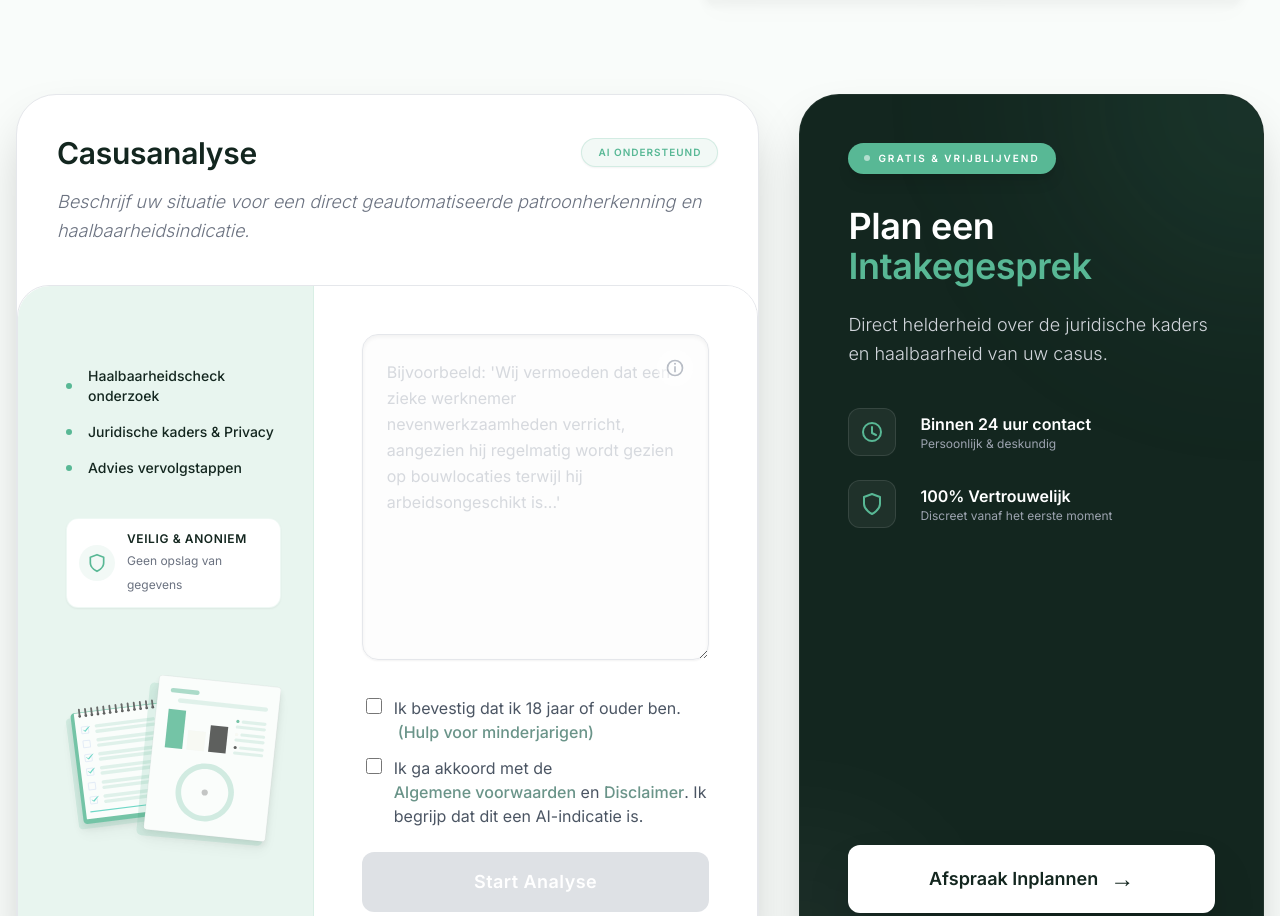
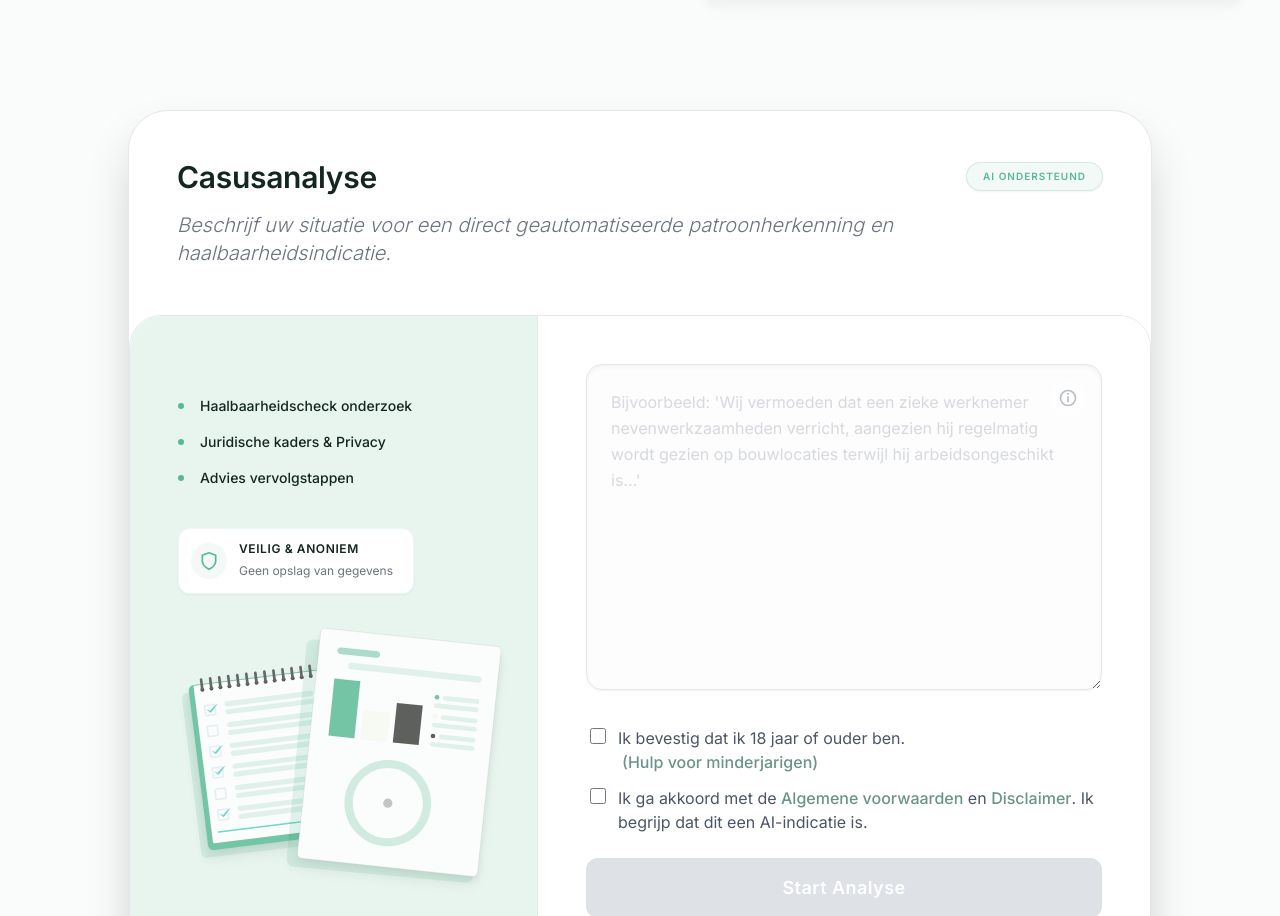
Before and after one commit to PaulienCharlotte/Doddar, a React (Vite) app: page / in a window 1280 px wide. Shown: the part 576-1492 px from the top of the page. Built offline with nearby package versions, Linux system fonts and the light colour scheme; a web font is replaced by a local one.

Commit message:
Finalize vertical stack layout and optimized mobile UI

```diff
--- a/components/Home.tsx
+++ b/components/Home.tsx
@@ -162,20 +162,19 @@ const Home: React.FC<HomeProps> = ({
             </section>
 
             {/* Main Action Section - Analysis & Intake */}
-            <section ref={inputSectionRef} className="relative z-30 px-4 mt-4 md:mt-8 pb-24 md:pb-32">
-                <div className="max-w-7xl mx-auto">
-                    <div className="grid lg:grid-cols-[1.6fr_1fr] gap-10 items-stretch">
+            <section ref={inputSectionRef} className="relative z-30 px-4 mt-8 md:mt-12 pb-24 md:pb-32">
+                <div className="max-w-5xl mx-auto space-y-12">
 
-                        {/* Left: Component - Analysis Tool */}
+                    {/* Top: Component - Analysis Tool */}
                     <div className="bg-white rounded-[2.5rem] shadow-2xl border border-[#E5E7EB] overflow-hidden flex flex-col">
-                            <div className="p-8 md:p-10 pb-2">
-                                <div className="flex items-center justify-between mb-4">
+                        <div className="p-8 md:p-12 pb-2">
+                            <div className="flex flex-col md:flex-row md:items-center justify-between gap-4 mb-4">
                                 <h3 className="text-3xl md:text-3xl font-bold text-[#13261f]">Casusanalyse</h3>
-                                    <div className="px-4 py-1.5 bg-[#F2F9F6] rounded-full border border-[#58B895]/20 text-[#58B895] text-[10px] font-bold uppercase tracking-widest shadow-sm">
+                                <div className="w-fit px-4 py-1.5 bg-[#F2F9F6] rounded-full border border-[#58B895]/20 text-[#58B895] text-[10px] font-bold uppercase tracking-widest shadow-sm">
                                     AI Ondersteund
                                 </div>
                             </div>
-                                <p className="text-[#6B7280] font-light text-lg italic max-w-2xl leading-relaxed">
+                            <p className="text-[#6B7280] font-light text-lg md:text-xl italic max-w-3xl leading-relaxed">
                                 Beschrijf uw situatie voor een direct geautomatiseerde patroonherkenning en haalbaarheidsindicatie.
                             </p>
                         </div>
@@ -199,35 +198,36 @@ const Home: React.FC<HomeProps> = ({
                         </div>
                     </div>
 
-                        {/* Right: Component - Free Intake CTA */}
-                        <div className="bg-[#13261f] rounded-[2.5rem] p-8 lg:p-12 shadow-2xl relative overflow-hidden group flex flex-col justify-between min-h-[500px] border border-white/5">
+                    {/* Bottom: Component - Free Intake CTA */}
+                    <div className="bg-[#13261f] rounded-[2.5rem] p-8 md:p-12 shadow-2xl relative overflow-hidden group border border-white/5">
                         <div className="absolute top-0 right-0 w-96 h-96 bg-[#58B895]/10 rounded-full blur-[100px] -translate-y-1/2 translate-x-1/2 pointer-events-none"></div>
                         <div className="absolute bottom-0 left-0 w-64 h-64 bg-white/5 rounded-full blur-[80px] translate-y-1/2 -translate-x-1/2 pointer-events-none"></div>
 
-                            <div className="relative z-10">
+                        <div className="relative z-10 grid lg:grid-cols-[1.2fr_1fr] gap-10 items-center">
+                            <div>
                                 <span className="inline-flex items-center gap-2 bg-[#58B895] text-white text-[10px] font-bold uppercase tracking-[0.2em] px-4 py-2 rounded-full mb-8 shadow-lg">
                                     <span className="w-1.5 h-1.5 rounded-full bg-white animate-pulse"></span>
                                     Gratis & Vrijblijvend
                                 </span>
 
-                                <h2 className="text-3xl md:text-4xl font-bold mb-6 leading-[1.1] text-white">
+                                <h2 className="text-3xl md:text-5xl font-bold mb-6 leading-[1.1] text-white">
                                     Plan een <br />
                                     <span className="text-[#58B895]">Intakegesprek</span>
                                 </h2>
 
-                                <p className="text-gray-300 text-lg mb-10 leading-relaxed font-light">
+                                <p className="text-gray-300 text-lg md:text-xl mb-10 leading-relaxed font-light max-w-xl">
                                     Direct helderheid over de juridische kaders en haalbaarheid van uw casus.
                                 </p>
 
-                                <div className="space-y-6 mb-10">
-                                    <div className="flex items-center gap-6 group/item">
+                                <div className="grid sm:grid-cols-2 gap-6 mb-10 lg:mb-0">
+                                    <div className="flex items-center gap-5 group/item">
                                         <div className="w-12 h-12 rounded-xl bg-white/5 flex items-center justify-center text-[#58B895] border border-white/10 group-hover/item:border-[#58B895]/50 transition-all"><ClockIcon className="w-6 h-6" /></div>
                                         <div className="flex flex-col">
                                             <span className="text-base font-bold text-white">Binnen 24 uur contact</span>
                                             <span className="text-xs text-gray-400">Persoonlijk & deskundig</span>
                                         </div>
                                     </div>
-                                    <div className="flex items-center gap-6 group/item">
+                                    <div className="flex items-center gap-5 group/item">
                                         <div className="w-12 h-12 rounded-xl bg-white/5 flex items-center justify-center text-[#58B895] border border-white/10 group-hover/item:border-[#58B895]/50 transition-all"><ShieldIcon className="w-6 h-6" /></div>
                                         <div className="flex flex-col">
                                             <span className="text-base font-bold text-white">100% Vertrouwelijk</span>
@@ -237,12 +237,17 @@ const Home: React.FC<HomeProps> = ({
                                 </div>
                             </div>
 
+                            <div className="flex flex-col items-center lg:items-end">
                                 <button
                                     onClick={onOpenContact}
-                                className="w-full py-5 bg-white hover:bg-[#58B895] text-[#13261f] hover:text-white font-bold rounded-xl shadow-2xl transition-all duration-500 text-lg flex items-center justify-center gap-3 transform hover:-translate-y-1"
+                                    className="w-full sm:w-auto px-12 py-6 bg-white hover:bg-[#58B895] text-[#13261f] hover:text-white font-bold rounded-2xl shadow-2xl transition-all duration-500 text-xl flex items-center justify-center gap-4 transform hover:-translate-y-1"
                                 >
                                     Afspraak Inplannen <span className="text-2xl leading-none">→</span>
                                 </button>
+                                <p className="mt-6 text-gray-400 text-sm italic font-light">
+                                    Geen kosten, geen verplichtingen.
+                                </p>
+                            </div>
                         </div>
                     </div>
                 </div>
```
Lines whose indentation alone changed are shown as unchanged.
